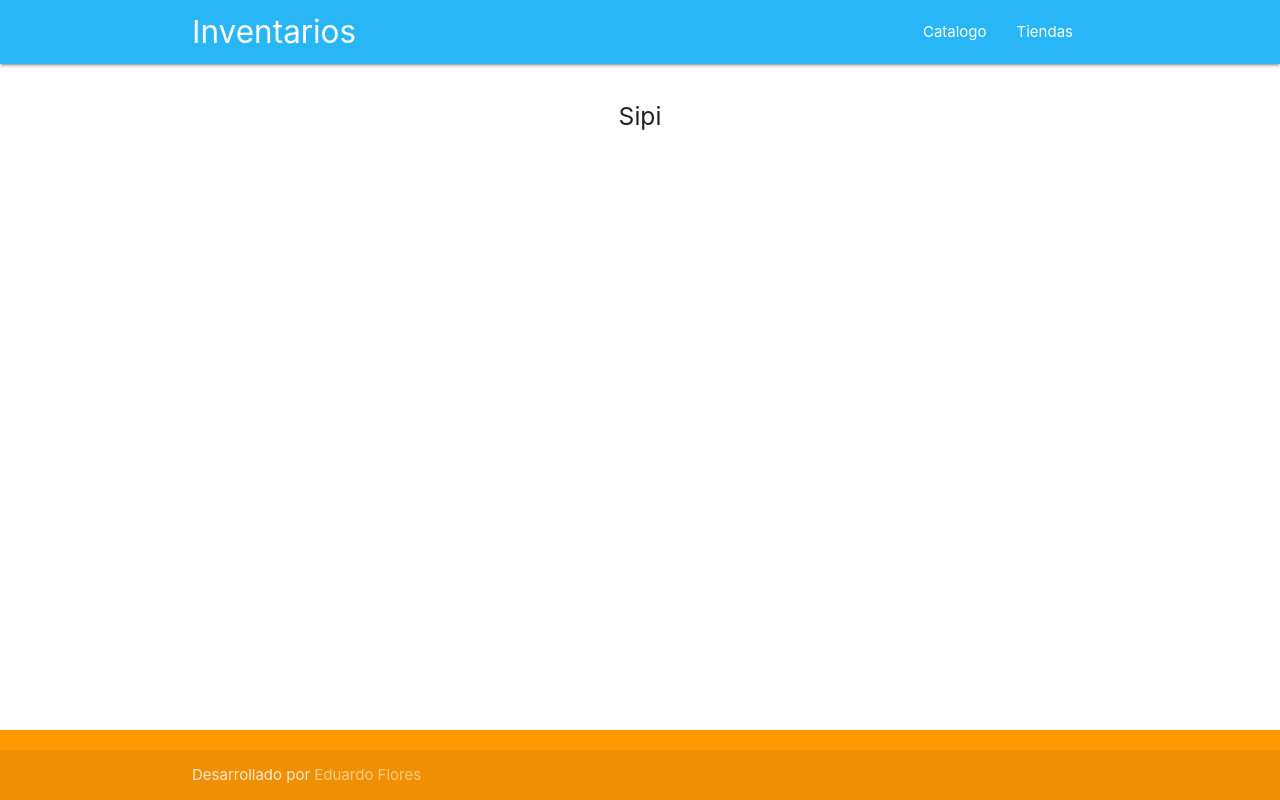
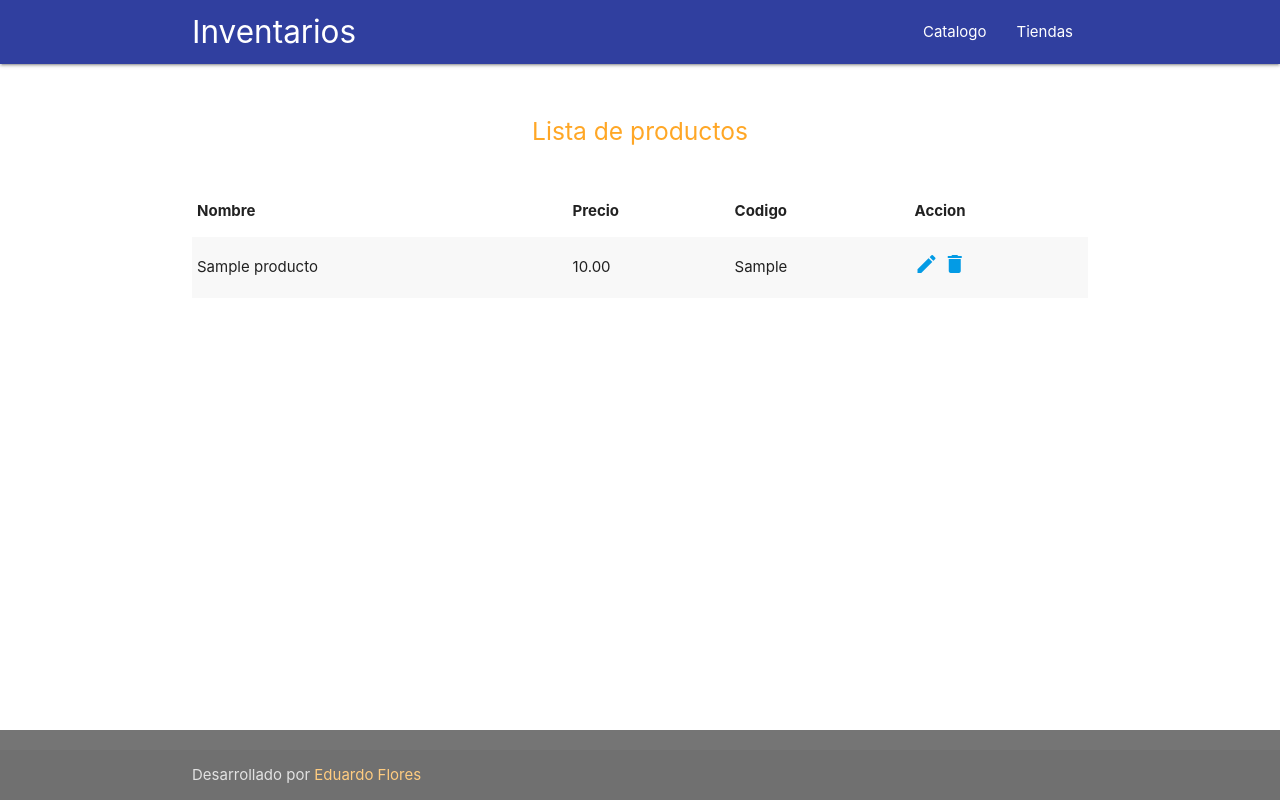
Before and after one commit to alfredo95/ejercicio, a Django app: page / in a window 1280 px wide. Run offline with Django 3.2, Linux system fonts and the light colour scheme; tables that the repository leaves empty hold one stand-in row (values such as "Sample post"); some libraries are stand-ins or nearby versions.

Commit message:
Borrado individual de productos registrados por el admin

```diff
--- a/catalogo/templates/catalogo/index.html
+++ b/catalogo/templates/catalogo/index.html
@@ -6,7 +6,7 @@
 <head>
   <meta http-equiv="Content-Type" content="text/html; charset=UTF-8"/>
   <meta name="viewport" content="width=device-width, initial-scale=1, maximum-scale=1.0"/>
-  <link rel="icon" type="image/png"  href="{% static 'django.png' %}">
+  <link rel="icon" type="image/png"  href="{% static 'store.png' %}">
 
   <title>Ejercicio django</title>
 
@@ -20,9 +20,9 @@
 
   <header></header>
 
-  <main>
+  <main class="">
 
-  	<nav class="light-blue lighten-1" role="navigation">
+  	<nav class="indigo darken-2" role="navigation">
 	    <div class="nav-wrapper container"><a id="logo-container" href="#" class="brand-logo">Inventarios	</a>
 	      <ul class="right hide-on-med-and-down">
 	        <li><a href="#">Catalogo</a></li>
@@ -38,25 +38,67 @@
 	 </nav>
 
 	 <br>
+
+	 <!-- Lista de todos los productos -->
+	 {% if productos %}
 	 <div class="container">
 
-	  	<h5 class="center"><span>Sipi</span></h5>
+	  	<div class="section">
+
+	  		<h5 class="center orange-text text-lighten-1"><span>Lista de productos</span></h5>
 
 	  	</div>
 
 
-  	<div class="container">
-	    <div class="section">
+	    <div class="section white">
 
+			<table class="striped responsive">
+		        <thead>
+		          <tr>
+		              <th>Nombre</th>
+		              <th>Precio</th>
+		              <th>Codigo</th>
+		              <th>Accion</th>
+		          </tr>
+		        </thead>
 
+		        <tbody>
+
+		       	  {% for producto in productos %}
+		          <tr>
+		            <td> {{ producto.nombre }} </td>
+		            <td> {{ producto.precio }} </td>
+		            <td> {{ producto.codigo }} </td>
+		            <td>
+		            	<a href="{% url 'index' %}"><i class="material-icons">edit</i></a>
+		            	<a href="{% url 'borrarProducto' id=producto.codigo %}"><i class="material-icons">delete</i></a>
+		            </td>
+		          </tr>
+		          {% endfor %}
+
+		        </tbody>
+		      </table>
 
 	    </div>
 	    <br><br>
 	 </div>
+	 {% else %}
+
+	 <div class="container">
+
+	 	<div class="section">
+
+	  		<h5 class="center "><span>No hay productos registrados</span></h5>
+
+	  	</div>
+
+	 </div>
+
+	 {% endif %}
 
   </main>
 
-  <footer class="page-footer orange">
+  <footer class="page-footer grey darken-1">
     <div class="container">
 
     </div>
--- a/catalogo/urls.py
+++ b/catalogo/urls.py
@@ -4,5 +4,6 @@ from . import views
 
 urlpatterns = [
 
-	path('', views.index, name = 'index')
+	path('', views.index, name = 'index'),
+	path('borrarProducto/<id>', views.borrarProducto, name = 'borrarProducto')
 ]
--- a/catalogo/views.py
+++ b/catalogo/views.py
@@ -1,4 +1,4 @@
-from django.shortcuts import render
+from django.shortcuts import render, redirect
 from django.http import HttpResponse
 from django.template import loader
 
@@ -7,7 +7,7 @@ from catalogo.models import Producto
 # Create your views here.
 
 def index(request):
-	productos = Producto.objects.order_by('-nombre')[:5]
+	productos = Producto.objects.order_by('nombre')[:5]
 	template = loader.get_template('catalogo/index.html')
 	context = {
 
@@ -15,3 +15,10 @@ def index(request):
 
 	}
 	return HttpResponse(template.render(context, request))
+
+
+def borrarProducto(request, id):
+	producto = Producto.objects.get(pk=id)
+	if(producto is not None):
+		producto.delete()
+	return redirect('index')
```
Also changed, not shown: static/store.png (added). Lines whose indentation alone changed are shown as unchanged.
